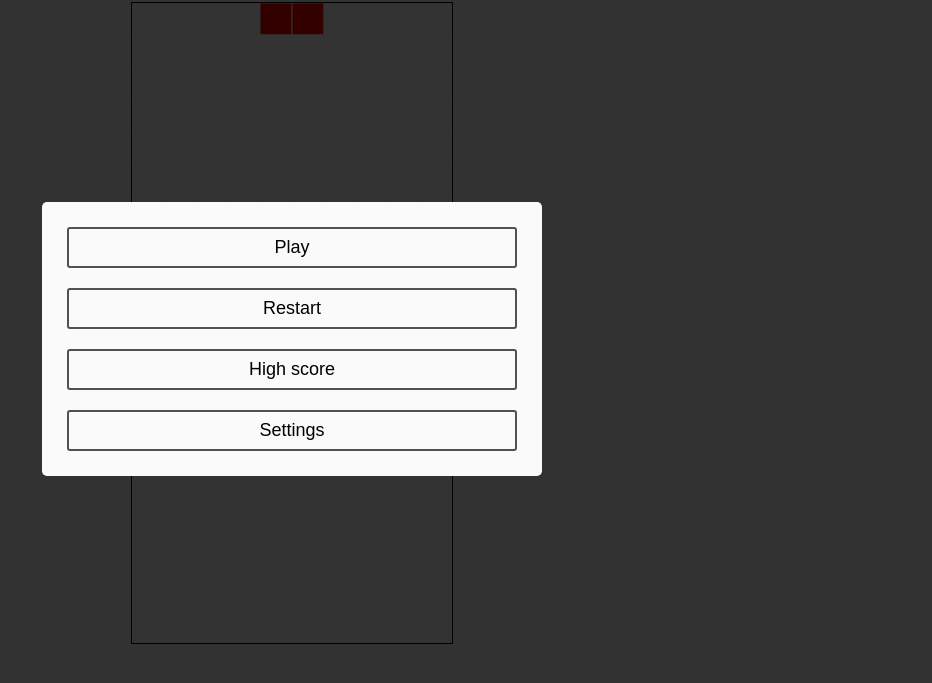
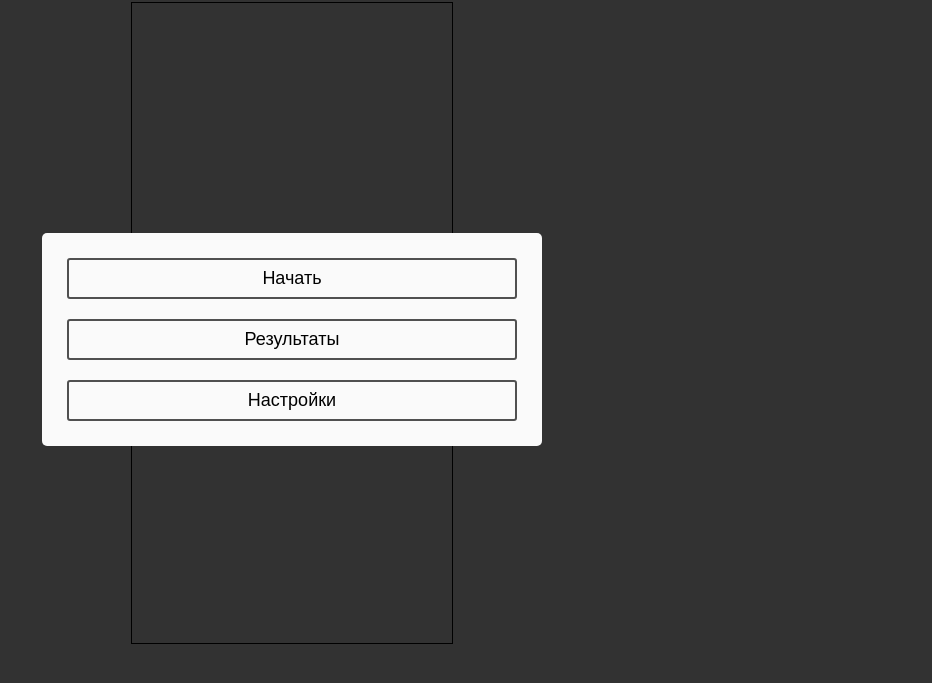
Before and after one commit to gkhabada/gkhabada-tetris, a website built with Vite: page index.html in a window 1280 px wide. Shown: the part 61-744 px from the top of the page, without its empty margins (348-1280 px from the left). Built offline with nearby package versions, Linux system fonts and the light colour scheme; a web font is replaced by a local one.

Commit message:
feat: some fixes

```diff
--- a/index.html
+++ b/index.html
@@ -13,20 +13,7 @@
       <h1>Tetris</h1>
 
       <div id="menu" class="tetris__menu">
-        <ul class="menu__list">
-          <li>
-            <button data-status="play" class="menu__item">Play</button>
-          </li>
-          <li>
-            <button data-status="restart" class="menu__item">Restart</button>
-          </li>
-          <li>
-            <button data-status="score" class="menu__item">High score</button>
-          </li>
-          <li>
-            <button data-status="settings" class="menu__item">Settings</button>
-          </li>
-        </ul>
+        <ul class="menu__list"></ul>
       </div>
 
       <div id="tetris__info">
--- a/src/ts/constants.ts
+++ b/src/ts/constants.ts
@@ -6,3 +6,19 @@ export enum STATUS {
 }
 
 export const STORAGE_KEY = 'TETRIS_SCORE';
+
+export const BUTTONS = {
+  play: 'play',
+  resume: 'resume',
+  restart: 'restart',
+  score: 'score',
+  settings: 'settings',
+};
+
+export const buttonsText = {
+  [BUTTONS.play]: 'Начать',
+  [BUTTONS.resume]: 'Продолжить',
+  [BUTTONS.restart]: 'Начать заново',
+  [BUTTONS.score]: 'Результаты',
+  [BUTTONS.settings]: 'Настройки',
+};
--- a/src/ts/game.ts
+++ b/src/ts/game.ts
@@ -1,6 +1,17 @@
 import { STATUS, STORAGE_KEY } from "./constants";
 
 export default class game {
+  rows: number
+  cols: number
+
+  constructor(
+    rows: number,
+    cols: number,
+  ) {
+    this.rows = rows;
+    this.cols = cols;
+  }
+
   private readonly blockTypes = {
     'I': [
       [0, 0, 0, 0],
@@ -58,7 +69,7 @@ export default class game {
 
   status: number = STATUS.new;
 
-  space: Array<Array<number>> = this.createSpace(20, 10);
+  space: Array<Array<number>> = [];
   totalPoint = 0;
   // eslint-disable-next-line
   activeItem : Object = this.createItem();
@@ -176,6 +187,10 @@ export default class game {
   }
 
   getPlaySpace() {
+    if (!this.space.length) {
+      this.space = this.createSpace(this.rows, this.cols);
+    }
+
     const currentSpace = JSON.parse(JSON.stringify(this.space));
 
     const { x, y, block } = this.activeItem;
@@ -233,7 +248,9 @@ export default class game {
   }
 
   restart() {
-    this.space = this.createSpace(20, 10);
+    this.activeItem = this.createItem();
+    this.space = this.createSpace(this.rows, this.cols);
+    this.totalPoint = 0;
   }
 
 }
--- a/src/ts/main.ts
+++ b/src/ts/main.ts
@@ -5,15 +5,26 @@ import View from './view';
 const app = document.getElementById('tetris');
 const menu = document.getElementById('menu');
 
-const game = new Game();
+const game = new Game(20, 10);
 const view = new View(app, 320, 640, 20, 10, menu);
-
-// window.game = game;
-// window.view = view;
 
 let gameProcess  = 0;
 
+const playing = () => {
+  game.moveItemDown();
+  view.setScore(game.totalPoint);
+
+  if (game.status === STATUS.game_over) {
+    clearInterval(gameProcess);
+    view.changeStatus(game.status);
+  } else {
+    view.render(game.getPlaySpace());
+  }
+}
+
 const startGame = () => {
+  view.render(game.getPlaySpace());
+
   if (game.status === STATUS.game_over) {
     game.restart();
   }
@@ -21,17 +32,8 @@ const startGame = () => {
   game.status = STATUS.active;
   view.changeStatus(game.status);
 
-  gameProcess = setInterval(() => {
-    game.moveItemDown();
-    view.setScore(game.totalPoint);
-
-    if (game.status === STATUS.game_over) {
-      clearInterval(gameProcess);
-      view.changeStatus(game.status);
-    } else {
-      view.render(game.getPlaySpace());
-    }
-  }, game.speed);
+  playing();
+  gameProcess = setInterval(playing, game.speed);
 };
 
 document.addEventListener('keydown', (e) => {
@@ -78,12 +80,14 @@ menu.addEventListener('click', (e) => {
   if (e.target.tagName.toLowerCase() === 'button') {
 
     switch(e.target.dataset.status) {
-      case 'play': {
+      case 'play':
+      case 'resume': {
         startGame();
         break;
       }
       case 'restart': {
         game.restart();
+        startGame();
         break;
       }
       case 'score': {
@@ -91,13 +95,18 @@ menu.addEventListener('click', (e) => {
         alert(`Максимально набранный балл: ${Math.max(storageScore, game.totalPoint)}`);
         break;
       }
+      case 'settings': {
+        const storageScore  = Number(localStorage.getItem(STORAGE_KEY) || 0);
+        alert(`Максимально набранный балл: ${Math.max(storageScore, game.totalPoint)}`);
+        break;
+      }
       default: {
-        console.log(e.target.dataset.status);
+        console.log('status', e.target.dataset.status);
       }
     }
   }
 });
 
 
-view.render(game.getPlaySpace());
+// view.render(game.getPlaySpace());
 view.changeStatus(game.status);
--- a/src/ts/view.ts
+++ b/src/ts/view.ts
@@ -1,4 +1,4 @@
-import { STATUS } from './constants';
+import { STATUS, BUTTONS, buttonsText } from './constants';
 
 export default class view {
   element: HTMLElement
@@ -75,15 +75,30 @@ export default class view {
     // elementP.innerHTML = ` ${points}`;
   }
 
+  setMenuButtons(buttons: Array<string>) {
+    const menuList : HTMLElement = this.menu.querySelector('.menu__list');
+    menuList.innerHTML = ''
+    buttons.forEach((button: string) => {
+      menuList.insertAdjacentHTML('beforeend', `
+        <li>
+          <button data-status="${button}" class="menu__item">${buttonsText[button]}</button>
+        </li>
+      `);
+    });
+  }
+
   changeStatus(status : number) {
     switch (status) {
       case STATUS.pause:
+        this.setMenuButtons([BUTTONS.resume, BUTTONS.restart, BUTTONS.score, BUTTONS.settings]);
         this.menu.style.display = 'flex';
         break;
       case STATUS.game_over:
+        this.setMenuButtons([BUTTONS.restart, BUTTONS.score, BUTTONS.settings]);
         this.menu.style.display = 'flex';
         break;
       case STATUS.new:
+        this.setMenuButtons([BUTTONS.play, BUTTONS.score, BUTTONS.settings]);
         this.menu.style.display = 'flex';
         break;
       default:
```
